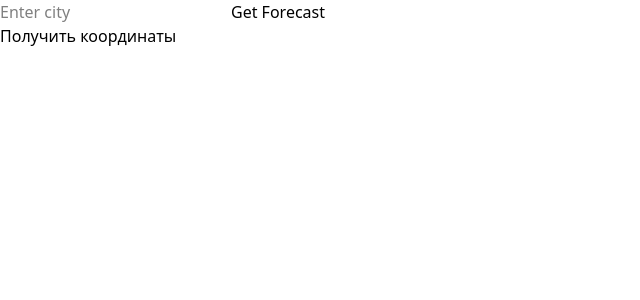
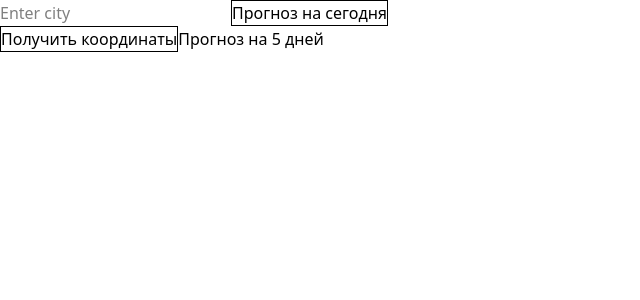
Before and after one commit to Archibald-of-Genoa/weather, a React (Vite) app: page / in a window 1280 px wide. Shown: the top 300 px of the page, without its empty margins (0-640 px from the left). Built offline with nearby package versions, Linux system fonts and the light colour scheme; no server answers.

Commit message:
5-day forecast

```diff
--- a/src/Components/SearchBox.tsx
+++ b/src/Components/SearchBox.tsx
@@ -1,8 +1,6 @@
 import { useEffect, useState } from "react";
 import WeatherCard from "./WeatherCard";
 import type { Forecast, ForecastData } from "../types";
-
-
 
 const SearchBox = () => {
     const [city, setCity] = useState("");
@@ -42,7 +40,7 @@ const SearchBox = () => {
         fetchForecast();
     }, [latitude, longitude]);
 
-    async function getForecast({ city, lat, lon }: Forecast) {
+    async function getForecast({ city, lat, lon, isForecast, cnt }: Forecast) {
         const params = new URLSearchParams({
             appid: import.meta.env.VITE_OPENWEATHER_API,
             units: "metric",
@@ -56,16 +54,23 @@ const SearchBox = () => {
             params.append("lon", lon);
         }
 
-        const url = `https://api.openweathermap.org/data/2.5/weather?${params.toString()}`;
+        if (cnt) {
+            params.append("cnt", cnt);
+        }
+
+        const endpoint = isForecast ? "forecast" : "weather";
+        const url = `https://api.openweathermap.org/data/2.5/${endpoint}?${params.toString()}`;
 
         try {
             const response = await fetch(url);
             if (!response.ok) {
                 throw new Error(`Response status: ${response.status}`);
             }
+
             const json = await response.json();
-            console.log(json);
             setForecastData(json);
+            console.log(url)
+            console.log(json)
         } catch (e) {
             console.error((e as Error).message);
         }
@@ -87,16 +92,26 @@ const SearchBox = () => {
                         onChange={(e) => setCity(e.target.value)}
                         placeholder="Enter city"
                     />
-                    <button className="cursor-pointer" type="submit">
-                        Get Forecast
+                    <button className="cursor-pointer border" type="submit">
+                        Прогноз на сегодня
                     </button>
                 </form>
-                <button className="cursor-pointer" onClick={getLocation}>
+                <button className="cursor-pointer border" onClick={getLocation}>
                     Получить координаты
                 </button>
-                {forecastData && (
-                    <WeatherCard data={forecastData}/>
-                )}
+                <button
+                    onClick={() =>
+                        getForecast({
+                            lat: latitude?.toString(),
+                            lon: longitude?.toString(),
+                            isForecast: true,
+                            cnt: "5"
+                        })
+                    }
+                >
+                    Прогноз на 5 дней
+                </button>
+                {forecastData && <WeatherCard data={forecastData} />}
             </div>
         </div>
     );
--- a/src/Components/WeatherCard.tsx
+++ b/src/Components/WeatherCard.tsx
@@ -1,12 +1,19 @@
-import type { WeatherDataProps } from "../types";
+import type { WeatherDataProps, ForecastData } from "../types";
 
 
-const WeatherCard = ({data}: WeatherDataProps) => {
-  return (
-    <div>
-        <p>{data.weather[0].description}</p>
-    </div>
-  );
+const WeatherCard = ({ data }: WeatherDataProps) => {
+    return (
+        <div>
+            <h1>Температура</h1>
+            <p>{data.main.temp} ℃</p>
+            <h1>Влажность</h1>
+            <p>{data.main.humidity}%</p>
+            <h1>Ветер</h1>
+            <p>{data.wind.speed} м/с</p>
+            {data.rain && data.rain["1h"] && <p>{data.rain["1h"]} мм</p>}
+            <p>{data.weather[0].description}</p>
+        </div>
+    );
 };
 
 export default WeatherCard;
--- a/src/types.ts
+++ b/src/types.ts
@@ -2,14 +2,30 @@ export type Forecast = {
     lat?: string | null;
     lon?: string | null;
     city?: string;
+    isForecast?: boolean;
+    cnt?: string | null
 };
 
 export type ForecastData = {
+    main: {
+        temp: number;
+        feels_like: number;
+        humidity: number;
+        temp_min: number;
+        temp_max: number;
+        pressure: number;
+    };
     weather: Array<{
         description: string;
     }>;
+    wind: {
+        speed: number;
+    };
+    rain?: {
+        "1h"?: number;
+    };
 };
 
 export type WeatherDataProps = {
-    data: ForecastData
-}
+    data: ForecastData;
+};
```
